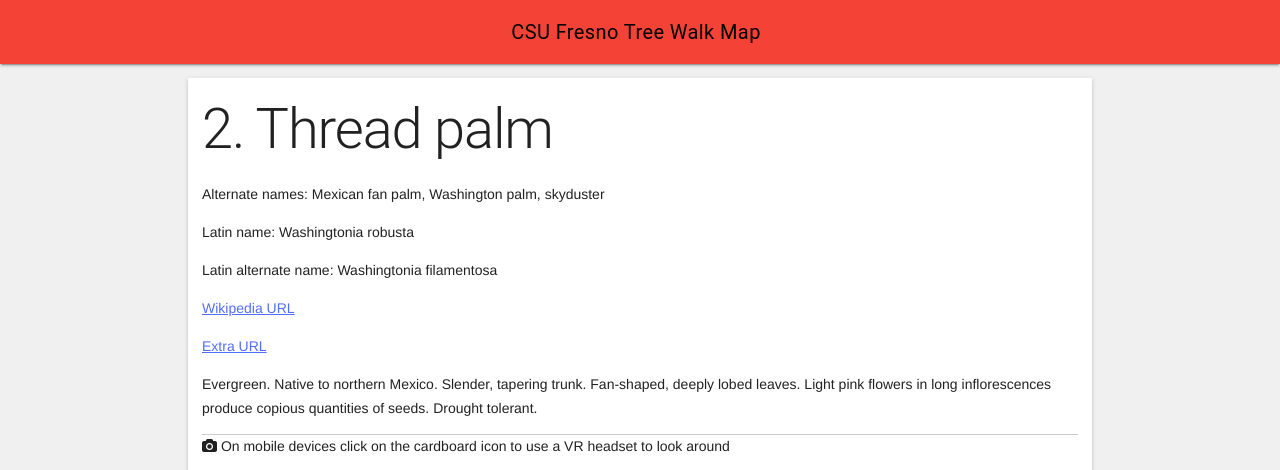
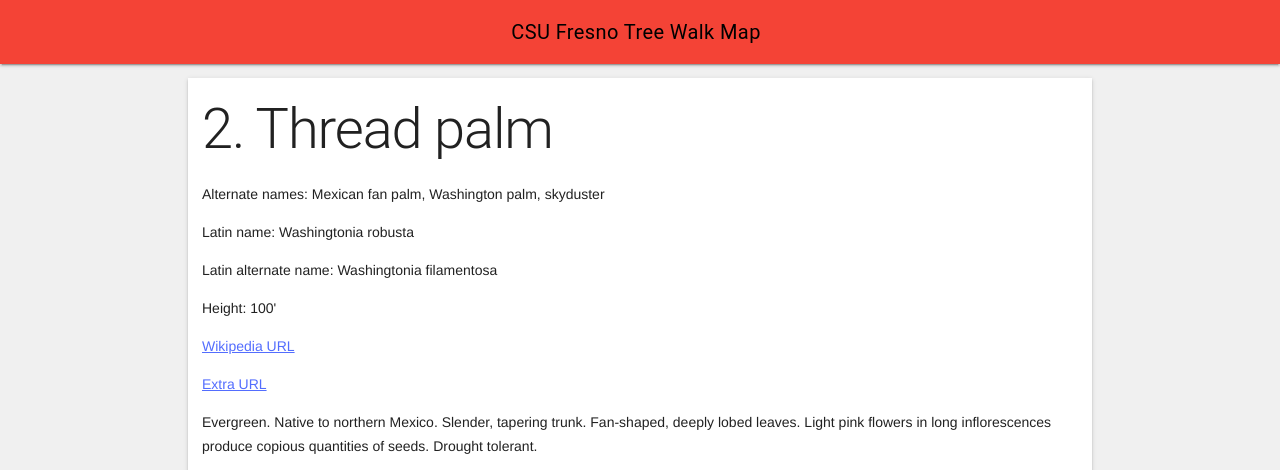
Before and after one commit to TreeWalks/TreeWalks.github.io, a Jekyll site: the page built from _posts/2023-01-02-thread_palm.md, in a window 1280 px wide. Shown: the top 470 px of the page. Built offline with Jekyll 4.4.1, drawn with Linux system fonts in a browser that asks for light colours; grey boxes are pictures that could not be loaded.

Commit message:
Listing tree height and weight (in feet)

```diff
--- a/_config.yml
+++ b/_config.yml
@@ -40,3 +40,5 @@
 latin_name_title: Latin name
 latin_alternates_title: Latin alternate name
 extra_url_title: Extra URL
+height_title: Height
+weight_title: Weight
--- a/_layouts/post.html
+++ b/_layouts/post.html
@@ -18,6 +18,13 @@
       {% if page.latin_alternates %}
         <p class="post-subtitle">
           {{ site.latin_alternates_title }}: {{ page.latin_alternates }}
+        </p>
+      {% endif %}
+      {% if page.height or page.weight %}
+        <p class="post-subtitle">
+          {% if page.height %}{{ site.height_title }}: {{ page.height }}'{% endif %}
+          {% if page.height and page.weight %},{% endif %}
+          {% if page.weight %}{{ site.weight_title }}: {{ page.weight }}'{% endif %}
         </p>
       {% endif %}
       {% if page.wiki %}
```
